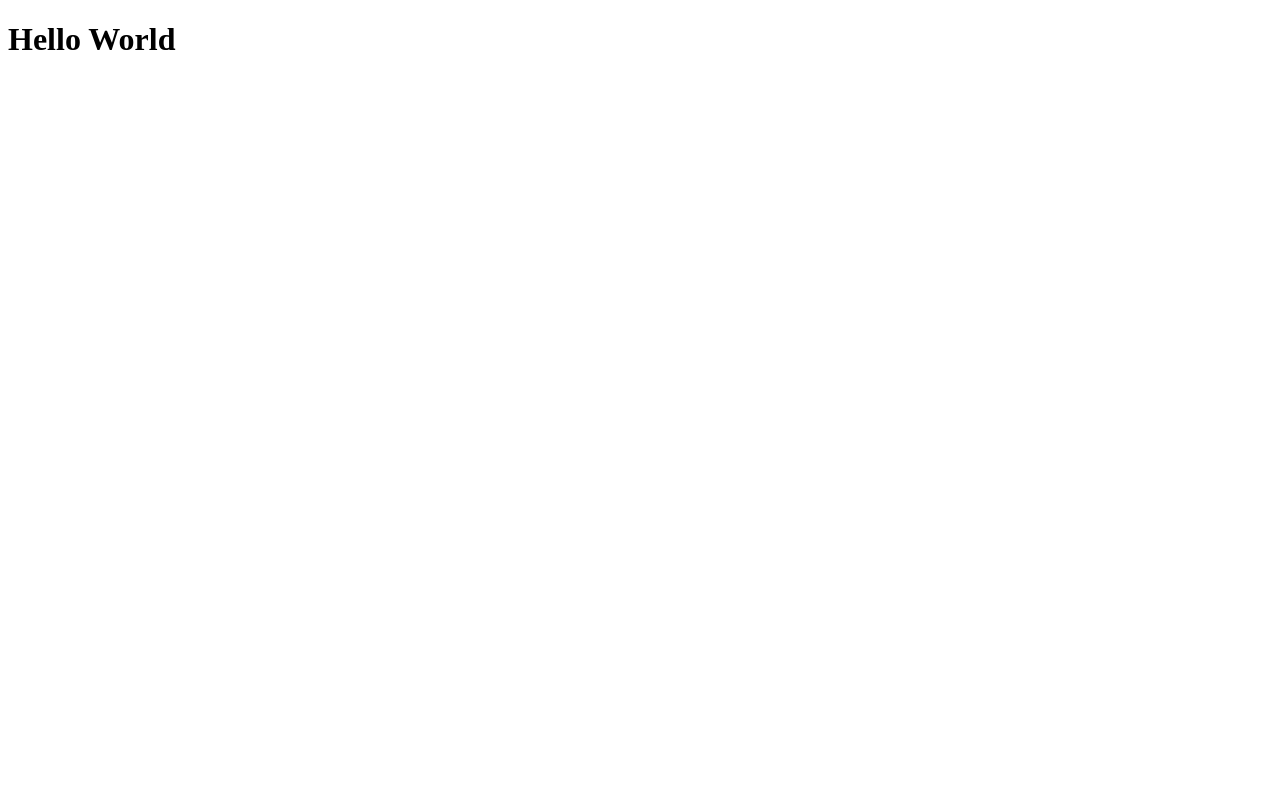
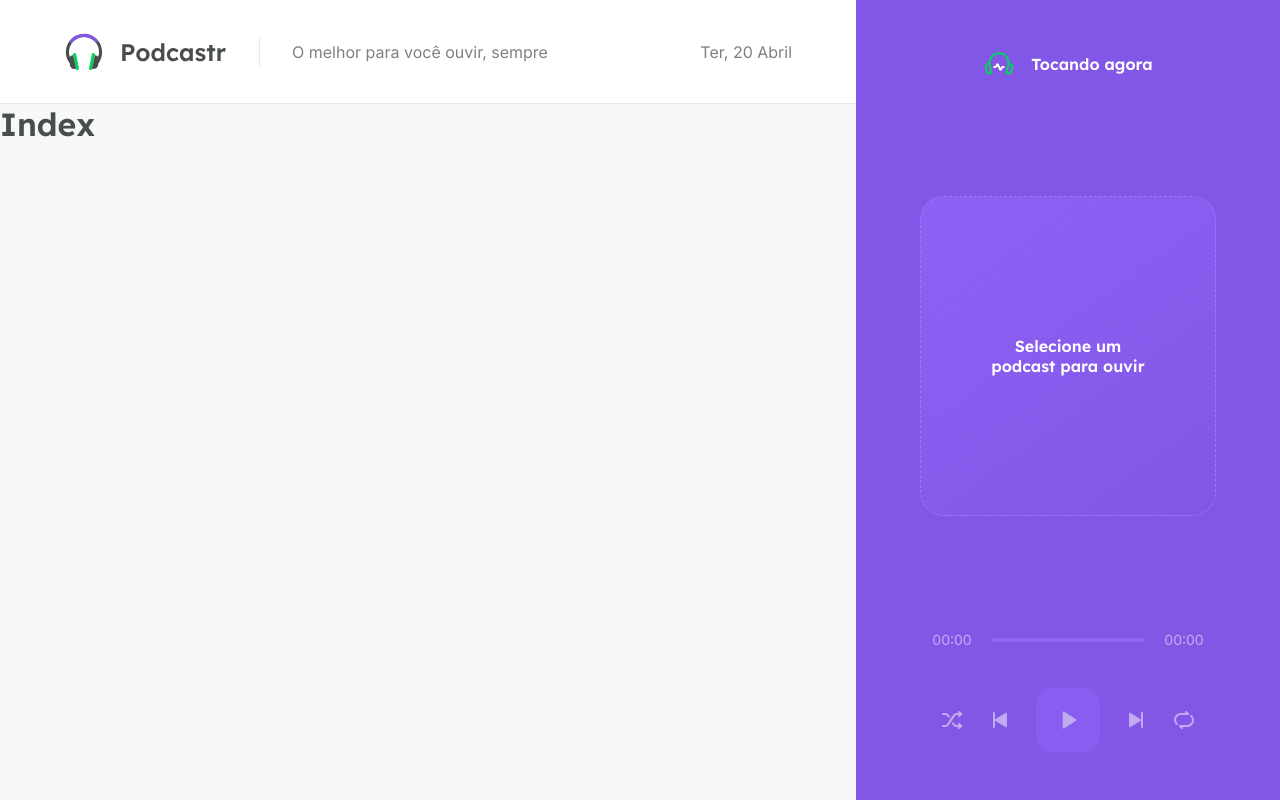
Before and after one commit to robsonbs/podcastr-reactjs, a Next.js app: page / in a window 1280 px wide. Built offline with nearby package versions, Linux system fonts and the light colour scheme; data requests are answered from the project's data file.

Commit message:
chore: add components in app

```diff
--- a/src/pages/_app.tsx
+++ b/src/pages/_app.tsx
@@ -1,7 +1,20 @@
-import { AppProps } from 'next/app'
+import { AppProps } from 'next/app';
+import { Header } from '../components/Header';
+import { Player } from '../components/Player';
+import '../styles/global.scss';
 
-function MyApp({ Component, pageProps }: AppProps) {
-  return <Component {...pageProps} />
+import styles from '../styles/app.module.scss';
+
+function MyApp({ Component, pageProps }: AppProps): JSX.Element {
+  return (
+    <div className={styles.wrapper}>
+      <main>
+        <Header />
+        <Component {...pageProps} />
+      </main>
+      <Player />
+    </div>
+  );
 }
 
-export default MyApp
+export default MyApp;
--- a/src/pages/index.tsx
+++ b/src/pages/index.tsx
@@ -1,5 +1,28 @@
-export default function Home() {
+import { GetStaticProps } from 'next';
+import Head from 'next/head';
+
+export default function Home(): JSX.Element {
   return (
-    <h1>Hello World</h1>
-  )
+    <>
+      <Head>
+        <title>Home | PodCastr</title>
+      </Head>
+      <div>
+        <h1>Index</h1>
+        <p />
+      </div>
+    </>
+  );
 }
+
+export const getStaticProps: GetStaticProps = async () => {
+  const response = await fetch('http://localhost:3333/episodes');
+  const data = await response.json();
+
+  return {
+    props: {
+      episodes: data,
+    },
+    revalidate: 60 * 60 * 8,
+  };
+};
```
